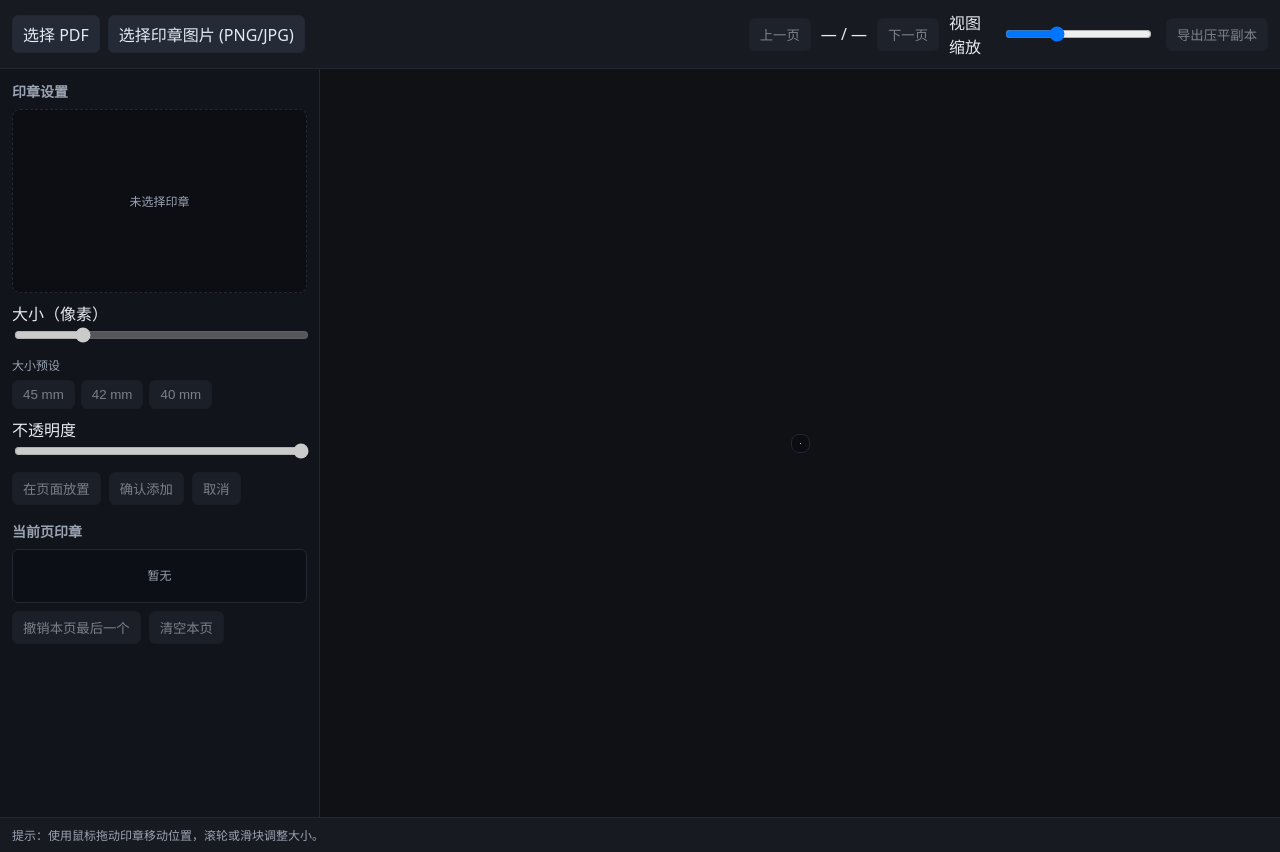
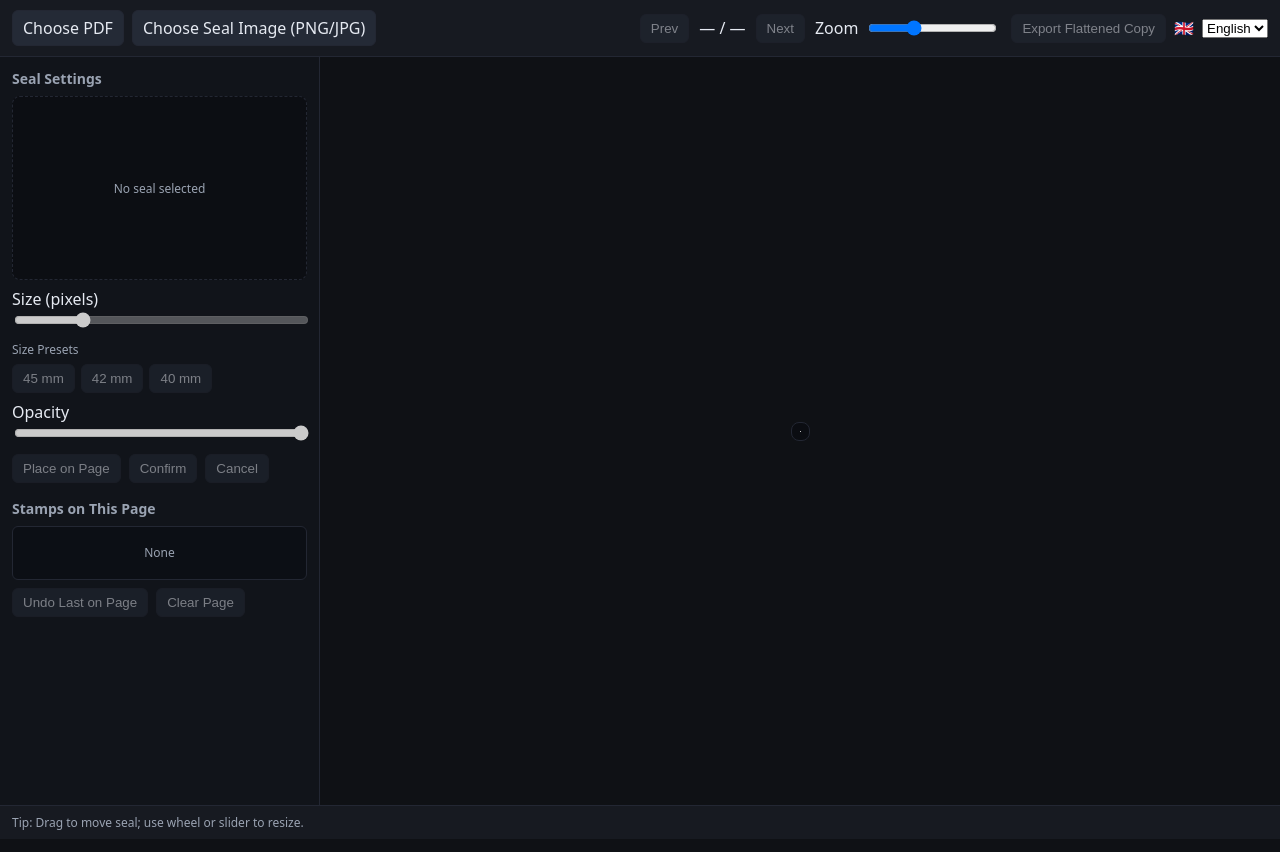
Before and after one commit to NormanZyq/Stampie, a plain HTML site: page index.html in a window 1280 px wide. Drawn offline with nearby package versions, Linux system fonts and the light colour scheme.

Commit message:
Added bilingual support

```diff
--- a/app.js
+++ b/app.js
@@ -5,6 +5,93 @@ pdfjsLib.GlobalWorkerOptions.workerSrc =
 (function () {
   const $ = (sel) => document.querySelector(sel);
   const $$ = (sel) => Array.from(document.querySelectorAll(sel));
+
+  // i18n
+  const i18n = {
+    zh: {
+      title: "Stampie - 盖章 PDF 工具",
+      choosePdf: "选择 PDF",
+      chooseSealImage: "选择印章图片 (PNG/JPG)",
+      prevPage: "上一页",
+      nextPage: "下一页",
+      zoomLabel: "视图缩放",
+      exportFlattened: "导出压平副本",
+      sealSettings: "印章设置",
+      noSealSelected: "未选择印章",
+      sizePixels: "大小（像素）",
+      sizePresets: "大小预设",
+      opacity: "不透明度",
+      placeOnPage: "在页面放置",
+      confirmAdd: "确认添加",
+      cancel: "取消",
+      currentPageStamps: "当前页印章",
+      none: "暂无",
+      undoLastOnPage: "撤销本页最后一个",
+      clearPage: "清空本页",
+      footerHint: "提示：使用鼠标拖动印章移动位置，滚轮或滑块调整大小。",
+      loadPdfError: "加载 PDF 失败，请确认文件是否有效。",
+      loadSealError: "加载印章图片失败，请重新选择。",
+      exportError: "导出失败，请重试或更换文件。",
+      langLabel: "🇨🇳",
+    },
+    en: {
+      title: "Stampie - PDF Stamping Tool",
+      choosePdf: "Choose PDF",
+      chooseSealImage: "Choose Seal Image (PNG/JPG)",
+      prevPage: "Prev",
+      nextPage: "Next",
+      zoomLabel: "Zoom",
+      exportFlattened: "Export Flattened Copy",
+      sealSettings: "Seal Settings",
+      noSealSelected: "No seal selected",
+      sizePixels: "Size (pixels)",
+      sizePresets: "Size Presets",
+      opacity: "Opacity",
+      placeOnPage: "Place on Page",
+      confirmAdd: "Confirm",
+      cancel: "Cancel",
+      currentPageStamps: "Stamps on This Page",
+      none: "None",
+      undoLastOnPage: "Undo Last on Page",
+      clearPage: "Clear Page",
+      footerHint: "Tip: Drag to move seal; use wheel or slider to resize.",
+      loadPdfError: "Failed to load PDF. Please check the file.",
+      loadSealError: "Failed to load seal image. Please try again.",
+      exportError: "Export failed. Please retry or use another file.",
+      langLabel: "🇬🇧",
+    },
+  };
+  const storedLang = localStorage.getItem("lang");
+  let currentLang = storedLang ? storedLang : ((navigator.language || "zh").startsWith("zh") ? "zh" : "en");
+  function t(key) {
+    const table = i18n[currentLang] || i18n.zh;
+    return table[key] || key;
+  }
+  function applyTranslations() {
+    // Update all elements with data-i18n
+    $$('[data-i18n]').forEach((el) => {
+      const key = el.getAttribute('data-i18n');
+      if (key) el.textContent = t(key);
+    });
+    // Update stamps list empty placeholder if empty
+    const list = $("#stampsList");
+    if (list && list.classList.contains("empty")) {
+      list.textContent = t("none");
+    }
+    // Update title and html lang
+    document.title = t('title');
+    document.documentElement.lang = currentLang === 'zh' ? 'zh-CN' : 'en';
+    // Sync selector
+    const select = $("#langSwitch");
+    if (select && select.value !== currentLang) select.value = currentLang;
+  }
+  function setLang(lang) {
+    currentLang = lang === 'en' ? 'en' : 'zh';
+    localStorage.setItem('lang', currentLang);
+    applyTranslations();
+    refreshPager();
+    refreshActionButtons();
+  }
 
   // DOM elements
   const pdfInput = $("#pdfFile");
@@ -14,6 +101,7 @@ pdfjsLib.GlobalWorkerOptions.workerSrc =
   const pageInfo = $("#pageInfo");
   const exportBtn = $("#exportBtn");
   const zoomRange = $("#zoom");
+  const langSwitch = $("#langSwitch");
 
   const pageContainer = $("#pageContainer");
   const canvas = $("#pdfCanvas");
@@ -103,7 +191,7 @@ pdfjsLib.GlobalWorkerOptions.workerSrc =
     stampsList.innerHTML = "";
     if (pageStamps.length === 0) {
       stampsList.classList.add("empty");
-      stampsList.textContent = "暂无";
+      stampsList.textContent = t("none");
     } else {
       stampsList.classList.remove("empty");
       pageStamps.forEach((s, i) => {
@@ -369,7 +457,7 @@ pdfjsLib.GlobalWorkerOptions.workerSrc =
       await loadPdf(file);
     } catch (err) {
       console.error(err);
-      alert("加载 PDF 失败，请确认文件是否有效。");
+      alert(t("loadPdfError"));
     }
     enableSealControls(!!sealImage);
   });
@@ -404,7 +492,7 @@ pdfjsLib.GlobalWorkerOptions.workerSrc =
     };
     img.onerror = () => {
       URL.revokeObjectURL(url);
-      alert("加载印章图片失败，请重新选择。");
+      alert(t("loadSealError"));
     };
     img.src = url;
   });
@@ -513,10 +601,14 @@ pdfjsLib.GlobalWorkerOptions.workerSrc =
       await exportFlattened();
     } catch (e) {
       console.error(e);
-      alert("导出失败，请重试或更换文件。");
+      alert(t("exportError"));
     }
   });
 
   // Initialize
+  applyTranslations();
+  if (langSwitch) {
+    langSwitch.addEventListener('change', (e) => setLang(e.target.value));
+  }
   resetUI();
 })();
--- a/index.html
+++ b/index.html
@@ -14,41 +14,48 @@
     <header class="toolbar">
       <div class="file-inputs">
         <label class="btn">
-          选择 PDF
+          <span data-i18n="choosePdf">选择 PDF</span>
           <input id="pdfFile" type="file" accept="application/pdf" />
         </label>
         <label class="btn">
-          选择印章图片 (PNG/JPG)
+          <span data-i18n="chooseSealImage">选择印章图片 (PNG/JPG)</span>
           <input id="sealFile" type="file" accept="image/png, image/jpeg" />
         </label>
       </div>
       <div class="controls">
-        <button id="prevPage" disabled>上一页</button>
+        <button id="prevPage" disabled><span data-i18n="prevPage">上一页</span></button>
         <span id="pageInfo">— / —</span>
-        <button id="nextPage" disabled>下一页</button>
+        <button id="nextPage" disabled><span data-i18n="nextPage">下一页</span></button>
         <label class="inline">
-          视图缩放
+          <span data-i18n="zoomLabel">视图缩放</span>
           <input id="zoom" type="range" min="50" max="200" value="100" />
         </label>
       </div>
       <div class="actions">
-        <button id="exportBtn" disabled>导出压平副本</button>
+        <button id="exportBtn" disabled><span data-i18n="exportFlattened">导出压平副本</span></button>
+        <label class="inline">
+          <span data-i18n="langLabel">语言</span>
+          <select id="langSwitch">
+            <option value="zh">中文</option>
+            <option value="en">English</option>
+          </select>
+        </label>
       </div>
     </header>
 
     <main class="workspace">
       <aside class="panel">
         <div class="panel-section">
-          <h3>印章设置</h3>
+          <h3><span data-i18n="sealSettings">印章设置</span></h3>
           <div class="seal-preview" id="sealPreviewWrap">
-            <span class="hint">未选择印章</span>
+            <span class="hint" data-i18n="noSealSelected">未选择印章</span>
           </div>
           <label>
-            大小（像素）
+            <span data-i18n="sizePixels">大小（像素）</span>
             <input id="sealSize" type="range" min="32" max="800" value="200" disabled />
           </label>
           <div class="size-presets">
-            <span class="hint">大小预设</span>
+            <span class="hint" data-i18n="sizePresets">大小预设</span>
             <div class="preset-buttons">
               <button id="preset45" disabled>45 mm</button>
               <button id="preset42" disabled>42 mm</button>
@@ -56,21 +63,21 @@
             </div>
           </div>
           <label>
-            不透明度
+            <span data-i18n="opacity">不透明度</span>
             <input id="sealOpacity" type="range" min="10" max="100" value="100" disabled />
           </label>
           <div class="panel-buttons">
-            <button id="placeSeal" disabled>在页面放置</button>
-            <button id="confirmSeal" disabled>确认添加</button>
-            <button id="cancelSeal" disabled>取消</button>
+            <button id="placeSeal" disabled><span data-i18n="placeOnPage">在页面放置</span></button>
+            <button id="confirmSeal" disabled><span data-i18n="confirmAdd">确认添加</span></button>
+            <button id="cancelSeal" disabled><span data-i18n="cancel">取消</span></button>
           </div>
         </div>
         <div class="panel-section">
-          <h3>当前页印章</h3>
-          <div id="stampsList" class="stamps-list empty">暂无</div>
+          <h3><span data-i18n="currentPageStamps">当前页印章</span></h3>
+          <div id="stampsList" class="stamps-list empty" data-i18n-empty="none">暂无</div>
           <div class="panel-buttons">
-            <button id="undoStamp" disabled>撤销本页最后一个</button>
-            <button id="clearPage" disabled>清空本页</button>
+            <button id="undoStamp" disabled><span data-i18n="undoLastOnPage">撤销本页最后一个</span></button>
+            <button id="clearPage" disabled><span data-i18n="clearPage">清空本页</span></button>
           </div>
         </div>
       </aside>
@@ -87,7 +94,7 @@
     </main>
 
     <footer class="footer">
-      <span>提示：使用鼠标拖动印章移动位置，滚轮或滑块调整大小。</span>
+      <span data-i18n="footerHint">提示：使用鼠标拖动印章移动位置，滚轮或滑块调整大小。</span>
     </footer>
 
     <script src="app.js"></script>
```
